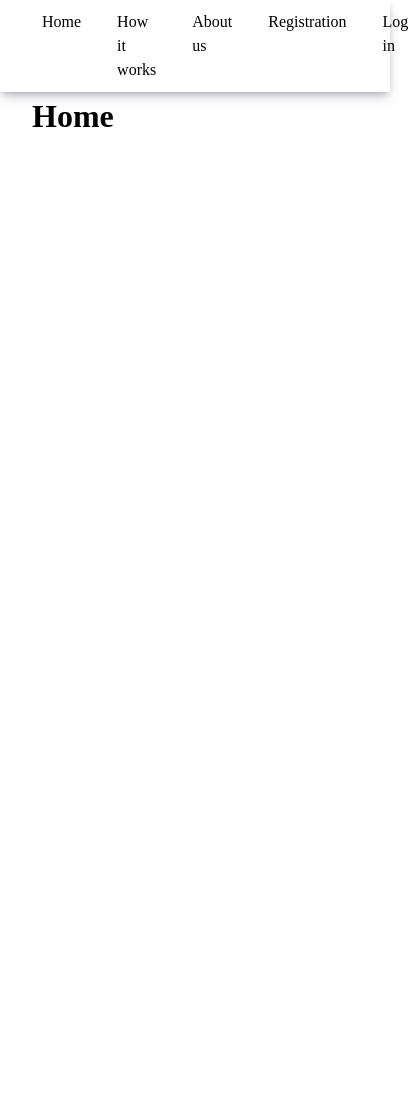
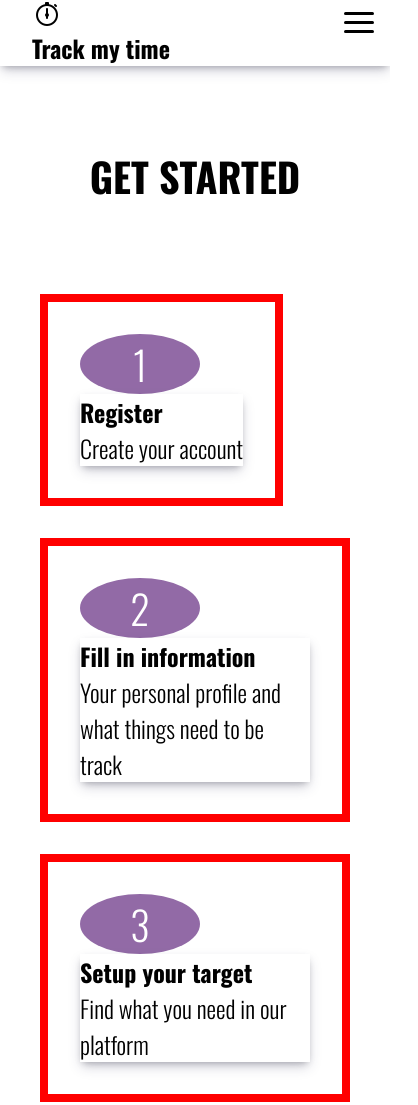
Before and after one commit to theslatcher/TrackMyTime, a website: page views/html/homepage.html in a window 390 px wide. Shown: the whole page, 418 px wide, since content can reach past the window. Before the commit the page ends 844 px from the top, so only its background shows below. Drawn offline with nearby package versions, Linux system fonts and the light colour scheme.

Commit message:
Make navbar reponsive, style login and register form

```diff
--- a/views/css/style-homepage.css
+++ b/views/css/style-homepage.css
@@ -1,3 +1,4 @@
+@import url('https://fonts.googleapis.com/css?family=Oswald:300,700');
 [data-tab-content] {
     display: none;
 }
@@ -29,7 +30,7 @@
 }
 
 /* Reset margins */
-body, h1, p, .tabs {
+body,h3, h1, p, .tabs {
     padding: 0;
     margin: 0;
 }
@@ -38,6 +39,7 @@ body, h1, p, .tabs {
 body {
   line-height: 1.5;
   min-height: 100vh;
+  font-family: 'Oswald', sans-serif;
 }
 
 /*form and button etc setup*/
@@ -46,6 +48,7 @@ button,
 textarea,
 select {
     font: inherit;
+    font-size: initial;
 }
 
 /*color*/
@@ -58,7 +61,7 @@ select {
   display: flex;
   gap: var(--gap, 1rem);
   list-style-type: none;
-  box-shadow: rgba(50, 50, 93, 0.25) 0px 6px 12px -2px, rgba(0, 0, 0, 0.3) 0px 3px 7px -3px;
+
 }
 
 .tab {
@@ -76,8 +79,185 @@ select {
   margin-right: 20px;
 }
 
+.logo{
+  max-height: 100px;
+  max-width: 100px;
+}
+.logo > img{
+  width: 100%;
+  object-fit: contain;
+  border-radius: 50%;
+}
+
+.brand-title{
+  font-size: 1.5rem;
+  flex-grow: 1;
+  font-weight:bold;
+}
+
+.primary-header{
+  display: flex;
+  align-items:center;
+  justify-content:space-between;
+  flex-direction: row;
+  box-shadow: rgba(50, 50, 93, 0.25) 0px 6px 12px -2px, rgba(0, 0, 0, 0.3) 0px 3px 7px -3px;
+}
+
+.toggle-btn {
+  position: absolute;
+  top: .75rem;
+  right: 1rem;
+  display: none;
+  flex-direction: column;
+  justify-content: space-between;
+  width: 30px;
+  height: 21px;
+}
+
+.toggle-btn .bar {
+  height: 3px;
+  width: 100%;
+  background-color: black;
+  border-radius: 10px;
+}
+
+@media (max-width: 800px) {
+  .primary-header {
+      flex-direction: column;
+      align-items: flex-start;
+  }
+
+  .toggle-btn {
+      display: flex;
+  }
+
+  .navbar-links {
+      display: none;
+      width: 100%;
+  }
+
+  .navbar-links ul {
+      width: 100%;
+      flex-direction: column;
+  }
+
+  .navbar-links ul li {
+      text-align: center;
+  }
+
+  .navbar-links ul li a {
+      padding: .5rem 1rem;
+  }
+
+  .navbar-links.active {
+      display: flex;
+  }
+}
+
+h1 {
+  text-align: center;
+  text-transform: uppercase;
+  font-size: 2.5rem;
+  margin-bottom: 5rem;
+  text-decoration: strong;
+  margin-top:2em;
+}
+
+.guide-container{
+  display: flex;
+  align-items: center;
+  flex-wrap: wrap;
+  gap: 2rem;
+  padding: 0.5rem;
+  margin-inline: auto;
+}
+
+.guide-item{
+  padding: 2rem;
+  border: 0.5rem solid red;
+  max-width: 30em;
+}
+
+.number {
+  width: 3em;
+  font-size: 40px;
+  text-align: center;
+  color: var(--clr-white);
+  background-color:var(--clr-purple);
+  border-radius: 50%;
+}
+
+.guide-content {
+  box-shadow: rgba(50, 50, 93, 0.25) 0px 6px 12px -2px, rgba(0, 0, 0, 0.3) 0px 3px 7px -3px;
+}
+
+h3,p{
+  font-size: 1.5rem;
+}
+
 .container {
   padding-inline: 2rem;
   margin-inline: auto;
-  max-width: 60rem;
+  max-width: 80rem;
 }
+
+
+h2 {
+  background: var(--clr-purple);
+  letter-spacing: 0.1rem;
+  padding: 1rem;
+  cursor: default;
+  color: var(--clr-white);
+}
+
+.form-group label {
+  display: block;
+  margin: 1rem 0 0.5rem 0;
+}
+.form-group input[type="text"],
+.form-group input[type="email"],
+.form-group input[type="password"] {
+  width: 100%;
+  padding: 1rem 0.8rem;
+  border: 1px solid rgba(0, 0, 0, 0.2);
+  outline: 0;
+  transition: border 0.15s;
+}
+.form-group input[type="text"],
+.form-group input[type="email"],
+.form-group input[type="password"] {
+  height: 2.6rem;
+}
+
+.submit {
+  font-weight: bold;
+  margin-top: 1rem;
+  padding: 1rem 1.5rem;
+  border: none;
+  background: var(--clr-purple);
+  cursor: pointer;
+  color: var(--clr-white);;
+}
+
+.submit:hover {
+  background-color: #b0d6f7;
+}
+.form-group input[type="text"]:focus,
+.form-group input[type="email"]:focus,
+.form-group input[type="password"] {
+  border: 1px solid #222;
+}
+
+.form-group.success input {
+  border-color: #09c372;
+}
+
+.form-group.error input {
+  border-color: #ff3860;
+}
+
+.form-group .error {
+  color: #ff3860;
+  font-size: 9px;
+  height: 13px;
+}
--- a/views/html/homepage.html
+++ b/views/html/homepage.html
@@ -8,23 +8,66 @@
     <title>Track my time</title>
   </head>
   <body class="bg-color">
-    <ul class="tabs container">
+    <header class = "primary-header container">
+      <div class = "logo">
+        <img src="../assets/logo.PNG" alt="logo of the website">
+      </div>
+      <div class ="brand-title">Track my time</div>
+      <a href = "#" class = "toggle-btn">
+        <span class = "bar"></span>
+        <span class = "bar"></span>
+        <span class = "bar"></span>
+      </a>
+      <div class ="navbar-links">
+        <ul class="tabs">
           <li data-tab-target="#Home" class="active tab">Home</li>
           <li data-tab-target="#how-it-work" class="tab">How it works</li>
           <li data-tab-target="#about" class="tab">About us</li>
           <li data-tab-target="#registration" class="tab">Registration</li>
           <li data-tab-target="#log-in" class="tab">Log in</li>
         </ul>
+      </div>
+
+  </header>
 
     <div class="page-content container">
 
       <div id="home" data-tab-content class="active">
-        <h1>Home</h1>
+        <h1>Get started</h1>
+        <div class = "guide-container">
+
+          <div class="guide-item">
+            <div class = number> 1</div>
+            <div class="guide-content">
+              <h3>Register</h3>
+              <p>Create your account</p>
+            </div>
+          </div>
+
+          <div class="guide-item">
+            <div class = number> 2</div>
+            <div class="guide-content">
+              <h3>Fill in information</h3>
+              <p>Your personal profile and what things need to be track</p>
+            </div>
+
+          </div>
+
+          <div class="guide-item">
+            <div class = number> 3</div>
+            <div class="guide-content">
+              <h3>Setup your target</h3>
+              <p>Find what you need in our platform</p>
+            </div>
+
+          </div>
+        </div>
+
       </div>
 
       <div id="registration" data-tab-content>
         <div>
-          <h1> Cutomer form</h1>
+          <h2> Cutomer form</h2>
           <form action="" method="post" id="form">
             <div class="form-group">
               <label for="username">Username</label>
@@ -86,6 +129,7 @@
       </div>
 
         <div id="log-in" data-tab-content>
+          <h2>User Login</h2>
           <form action="" method="post">
             <div class="form-group">
               <label for="username">Username</label>
@@ -123,6 +167,7 @@
 
         <div id="about" data-tab-content>
           <h1>Who are we?</h1>
+          <img src="../assets/sologan.PNG" alt="our sologon">
         </div>
       </div>
     </body>
--- a/views/javascripts/script-homepage.js
+++ b/views/javascripts/script-homepage.js
@@ -1,5 +1,7 @@
 const tabs = document.querySelectorAll("[data-tab-target]")
 const tabContent = document.querySelectorAll("[data-tab-content]");
+const toggleButton = document.getElementsByClassName('toggle-btn')[0]
+const navbarLinks = document.getElementsByClassName('navbar-links')[0]
 
 tabs.forEach(tab => {
     tab.addEventListener('click', () => {
@@ -15,12 +17,10 @@ tabs.forEach(tab => {
 
         target.classList.add('active');
 
-    //     //loop through 'li' items and remove 'active' class
-    //     tabs.forEach(tab => {
-    //           tab.classList.remove('active');
-    //       })
-
-    //    //add 'active' class to clicked 'li' item
-    //     e.target.classList.add("active");
     })
 })
+
+//show tabs when click to toggle button
+toggleButton.addEventListener('click', () => {
+    navbarLinks.classList.toggle('active');
+    })
```
Also changed, not shown: views/assets/logo.png (added), views/assets/sologan.PNG (added). Lines whose indentation alone changed are shown as unchanged.
